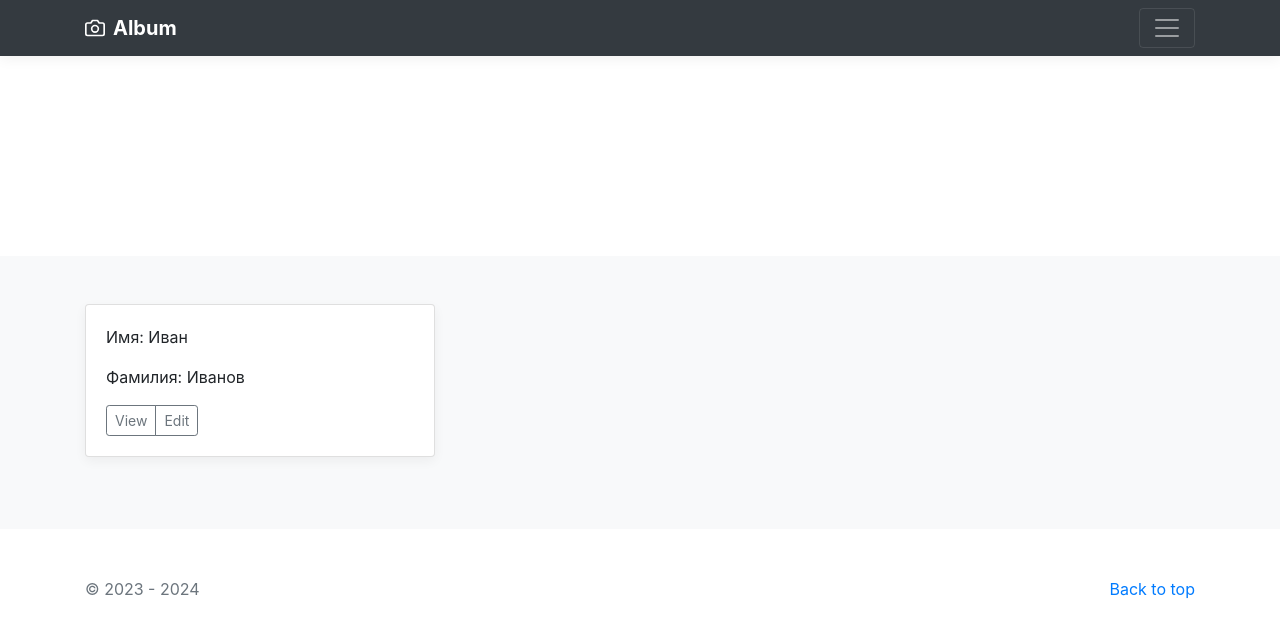
After one commit to SosDanil/django_test, a Django app: page /view/2/ in a window 1280 px wide. The commit adds this page. Shown: the top 638 px of the page. Run offline with Django 5.2, Linux system fonts and the light colour scheme; data comes from the database, SQL or seed files in the repository; some libraries are stand-ins or nearby versions.

Commit message:
добавил контроллер по выведению информации об одном студенте, на главной есть ссылки по кнопкам на них

```diff
--- a/main/templates/main/index.html
+++ b/main/templates/main/index.html
@@ -14,7 +14,8 @@
             </p>
             <div class="d-flex justify-content-between align-items-center">
                 <div class="btn-group">
-                    <button type="button" class="btn btn-sm btn-outline-secondary">View</button>
+                    <a href="{% url 'main:view_student' object.pk %}" type="button"
+                       class="btn btn-sm btn-outline-secondary">View</a>
                     <button type="button" class="btn btn-sm btn-outline-secondary">Edit</button>
                 </div>
             </div>
--- /dev/null
+++ b/main/templates/main/student_detail.html
@@ -0,0 +1,18 @@
+{% extends 'main/base.html' %}
+
+{% block content %}
+<div class="col-md-4">
+    <div class="card mb-4 box-shadow">
+        <div class="card-body">
+                <p class="card-text">Имя: {{ object.first_name }}</p>
+                <p class="card-text">Фамилия: {{ object.last_name }}</p>
+            <div class="d-flex justify-content-between align-items-center">
+                <div class="btn-group">
+                    <button type="button" class="btn btn-sm btn-outline-secondary">View</button>
+                    <button type="button" class="btn btn-sm btn-outline-secondary">Edit</button>
+                </div>
+            </div>
+        </div>
+    </div>
+</div>
+{% endblock %}
--- a/main/urls.py
+++ b/main/urls.py
@@ -1,7 +1,7 @@
 from django.urls import path
 
 from main.apps import MainConfig
-from main.views import index, contact
+from main.views import index, contact, view_student
 
 app_name = MainConfig.name
 
@@ -9,4 +9,5 @@ app_name = MainConfig.name
 urlpatterns = [
     path('students/', index, name='index'),
     path('contact/', contact, name='contact'),
+    path('view/<int:pk>/', view_student, name='view_student'),
 ]
--- a/main/views.py
+++ b/main/views.py
@@ -1,4 +1,4 @@
-from django.shortcuts import render
+from django.shortcuts import render, get_object_or_404
 
 from main.models import Student
 
@@ -25,3 +25,11 @@ def contact(request):
     }
     # Должен возвращать http response с помощью функции render
     return render(request, 'main/contact.html', context)
+
+
+def view_student(request, pk):
+    student_item = get_object_or_404(Student, pk=pk)
+    context = {
+        'object': student_item,
+    }
+    return render(request, 'main/student_detail.html', context)
```
